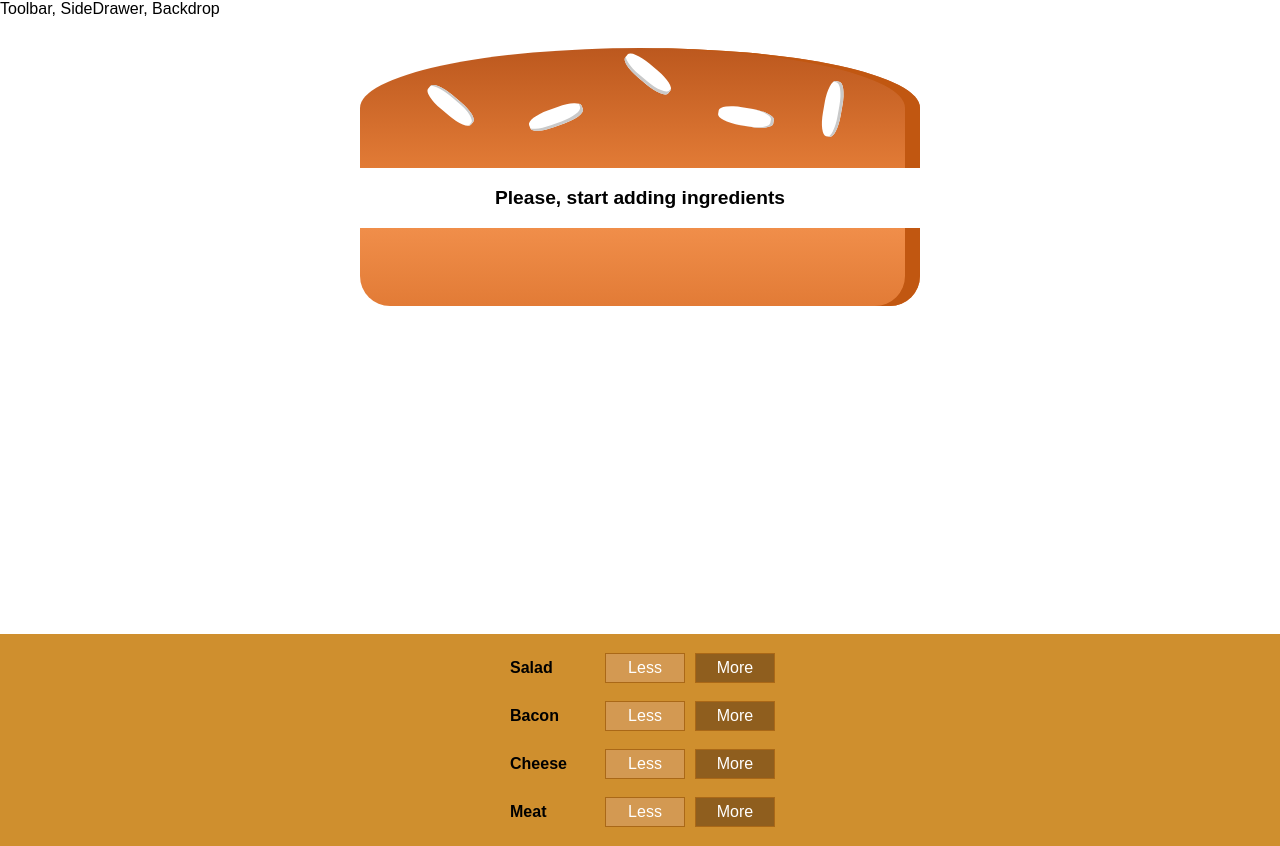
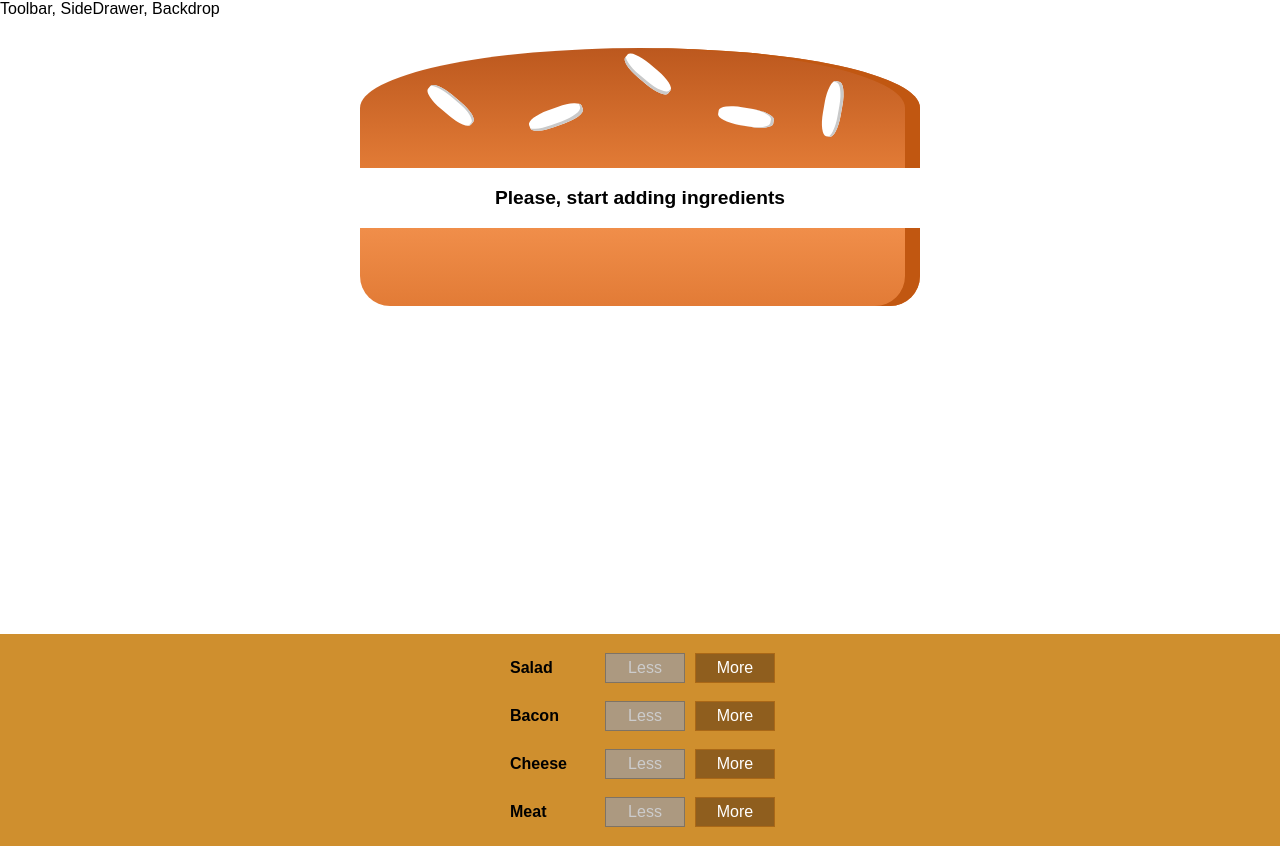
Before and after one commit to akamenskiy/burger-constructor-react, a React app: page / in a window 1280 px wide. Built offline with nearby package versions, Linux system fonts and the light colour scheme.

Commit message:
[Project]: added add and remove ingredient handlers

```diff
--- a/src/components/Burger/BuildContols/BuildControl/BuildControl.js
+++ b/src/components/Burger/BuildContols/BuildControl/BuildControl.js
@@ -56,12 +56,14 @@ const More = styled(Button)`
 `;
 
 export const BuildControl = props => {
-  const { label, clicked } = props;
+  const { label, handelRemoveIngredient, handelAddIngredient, isDisabled } = props;
   return (
     <Container>
       <Label>{label}</Label>
-      <Less>Less</Less>
-      <More onClick={clicked}>More</More>
+      <Less onClick={handelRemoveIngredient} disabled={isDisabled}>
+        Less
+      </Less>
+      <More onClick={handelAddIngredient}>More</More>
     </Container>
   );
 };
--- a/src/components/Burger/BuildContols/BuildControls.js
+++ b/src/components/Burger/BuildContols/BuildControls.js
@@ -26,7 +26,9 @@ export const BuildControls = props => (
       <BuildControl
         key={control.type}
         label={control.label}
-        clicked={() => props.handelAddIngredient(control.type)}
+        handelAddIngredient={() => props.handelAddIngredient(control.type)}
+        handelRemoveIngredient={() => props.handelRemoveIngredient(control.type)}
+        isDisabled={props.isDisabled[control.type]}
       />
     ))}
   </Container>
--- a/src/containers/BurgerBuilder/BurgerBuilder.js
+++ b/src/containers/BurgerBuilder/BurgerBuilder.js
@@ -33,12 +33,36 @@ class BurgerBuilder extends Component {
       totalPrice: newPrice,
     });
   };
+  handelRemoveIngredient = type => {
+    const oldCount = this.state.ingredients[type];
+    const newCount = oldCount - 1;
+    const updatedIngredients = { ...this.state.ingredients };
+    updatedIngredients[type] = newCount;
+    const priceDeduction = INGREDIENTS_PRICE[type];
+    const oldPrice = this.state.totalPrice;
+    const newPrice = oldPrice - priceDeduction;
+    this.setState({
+      ingredients: updatedIngredients,
+      totalPrice: newPrice,
+    });
+  };
   render() {
     const { ingredients } = this.state;
+    const isDisabled = {
+      ...ingredients,
+    };
+    Object.keys(isDisabled).map(key => {
+      isDisabled[key] = isDisabled[key] <= 0;
+      return false;
+    });
     return (
       <Fragment>
         <Burger ingredients={ingredients} />
-        <BuildControls handelAddIngredient={this.handelAddIngredient} />
+        <BuildControls
+          handelAddIngredient={this.handelAddIngredient}
+          handelRemoveIngredient={this.handelRemoveIngredient}
+          isDisabled={isDisabled}
+        />
       </Fragment>
     );
   }
```
